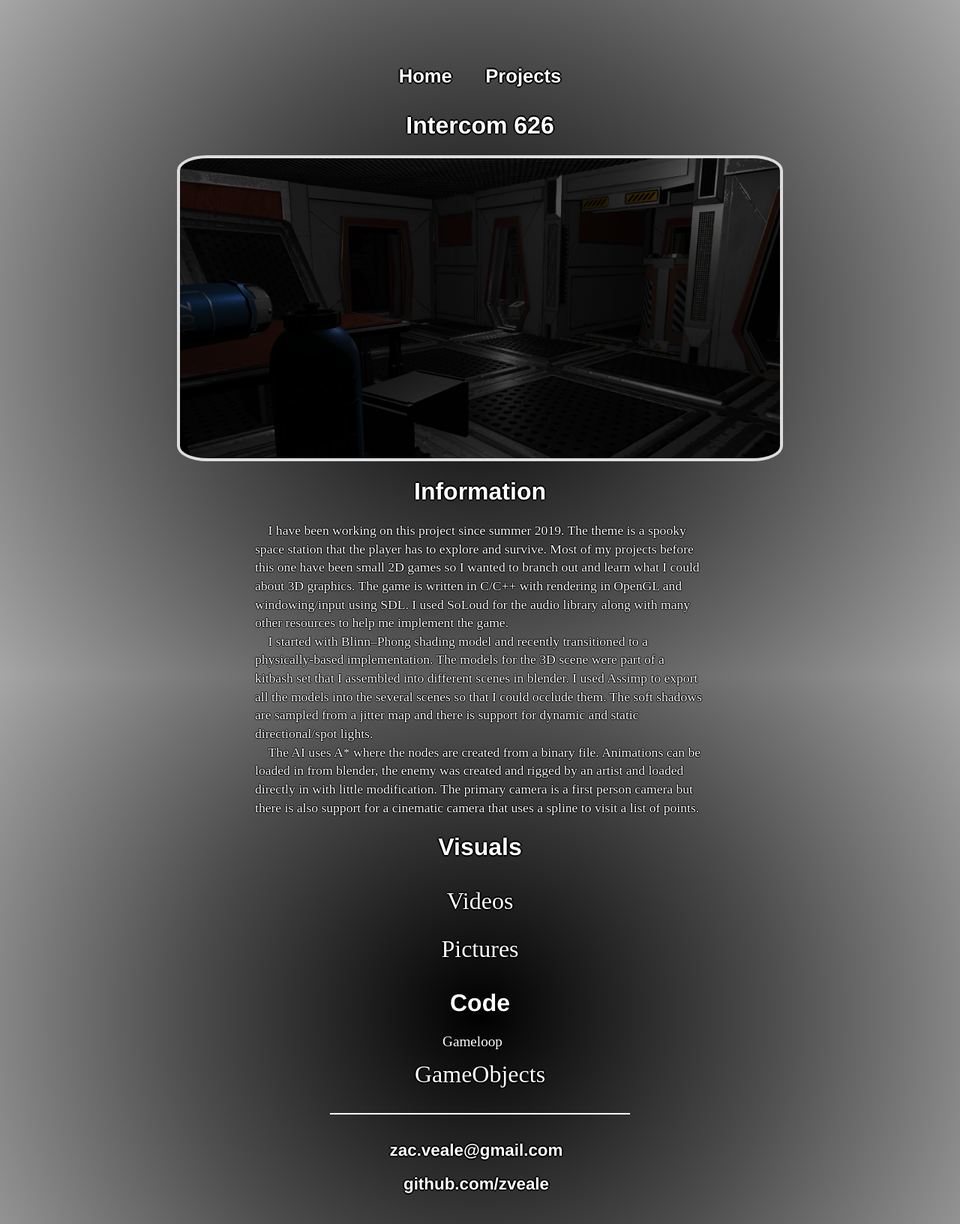
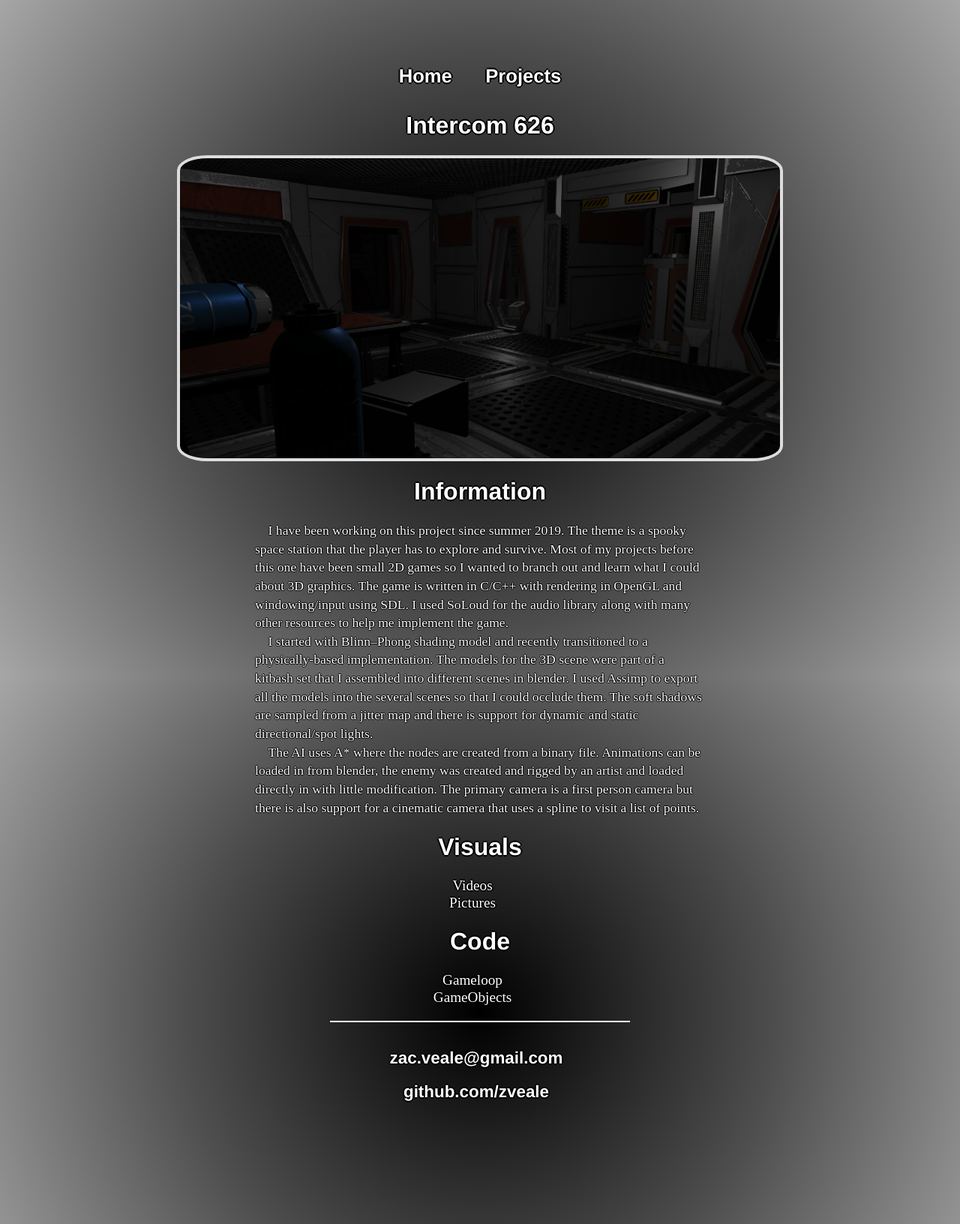
Before and after one commit to zveale/zveale.github.io, a Jekyll site: the page built from projects/index.html, in a window 1280 px wide. Shown: the whole page at 75% size. Built offline with Jekyll 4.4.1, drawn with Linux system fonts in a browser that asks for light colours.

Commit message:
Update index.html

```diff
--- a/projects/index.html
+++ b/projects/index.html
@@ -14,11 +14,11 @@ title: Projects
 		</p>
 
 		<h1>Visuals</h1>
-		<a href="https://github.com/zveale/projects/tree/master/intercom%20626/visual/videos">Videos</a></li>
-        <br><a href="https://github.com/zveale/projects/tree/master/intercom%20626/visual/pictures">Pictures</a></li>
+		<a class="links" href="https://github.com/zveale/projects/tree/master/intercom%20626/visual/videos">Videos</a></li>
+        <br><a class="links" href="https://github.com/zveale/projects/tree/master/intercom%20626/visual/pictures">Pictures</a></li>
 
 		<h1>Code</h1>
 		<a class="links" href="https://github.com/zveale/projects/tree/master/Intercom%20626/code/Gameloop">Gameloop</a></li>
-		<br><a href="https://github.com/zveale/projects/tree/master/Intercom%20626/code/GameObjects">GameObjects</a></li>
+		<br><a class="links" href="https://github.com/zveale/projects/tree/master/Intercom%20626/code/GameObjects">GameObjects</a></li>
 
 	</div>
```
